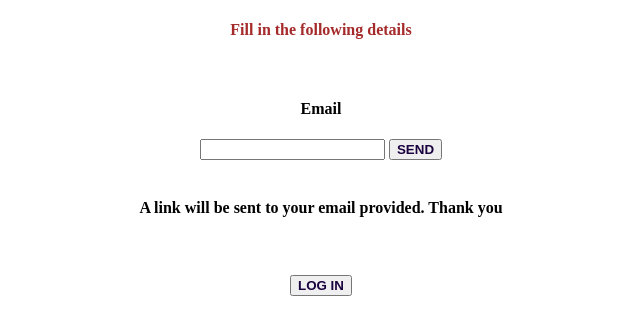
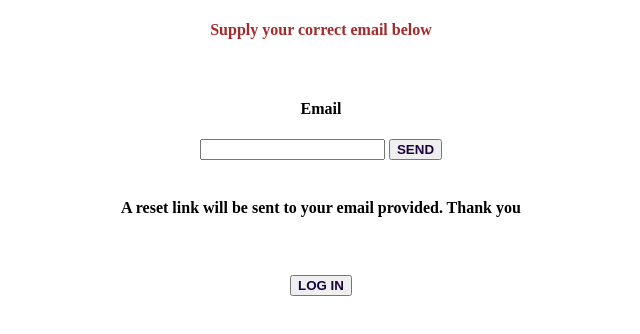
Before and after one commit to Sylvon123/tech-deal.com, a plain HTML site: page forgot_password.html in a window 1280 px wide. Shown: the whole page, without its empty margins (319-959 px from the left). Drawn offline with Linux system fonts and the light colour scheme.

Commit message:
Update forgot_password.html

```diff
--- a/forgot_password.html
+++ b/forgot_password.html
@@ -8,7 +8,7 @@
 </head>
 <body>
 <center>
-        <h4 style="color: brown;"><b>Fill in the following details</b></h4>
+        <h4 style="color: brown;"><b>Supply your correct email below</b></h4>
         <br>
             <h4>Email</h4>
         <label for="email"></label>
@@ -16,7 +16,7 @@
     <a href="index.html"><button style="color: rgb(26, 2, 63);"><b>SEND</b></button></a>
         <br>
 <br>
-<h4>A link will be sent to your email provided. Thank you</h4>
+<h4>A reset link will be sent to your email provided. Thank you</h4>
         <br>
         <br>
         <a href="index.html"><button style="color: rgb(26, 2, 63);"><b>LOG IN</b></button></a>
```
